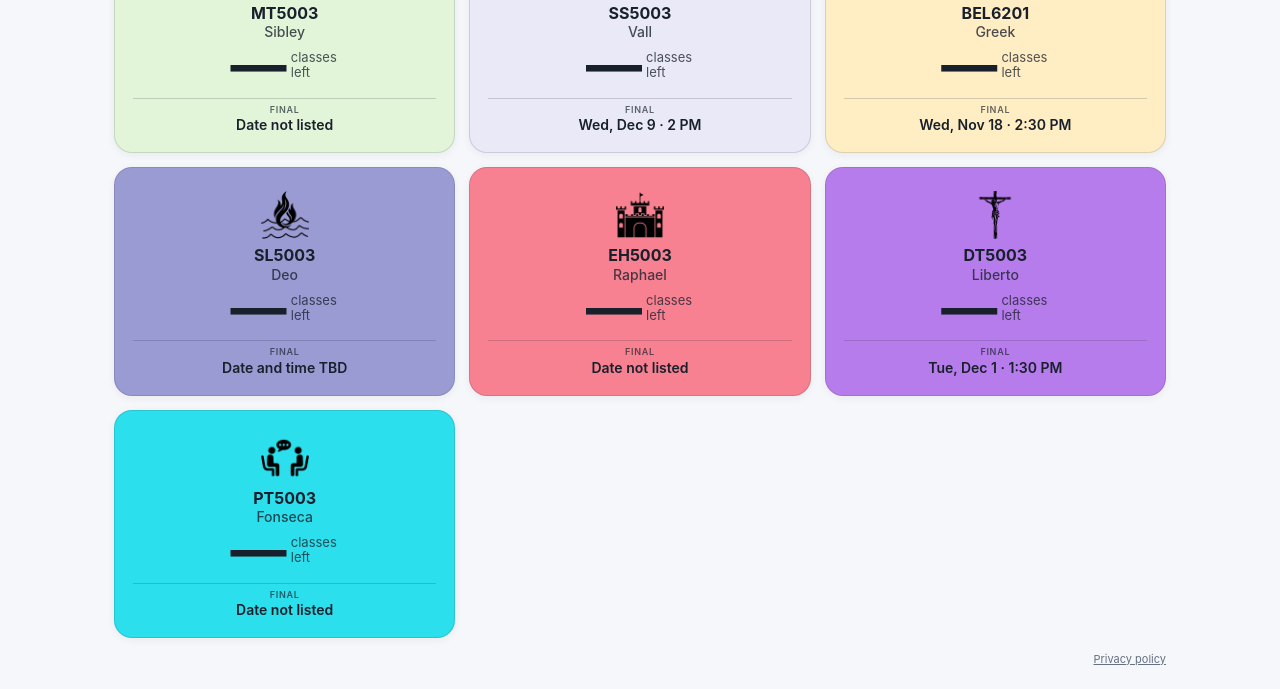
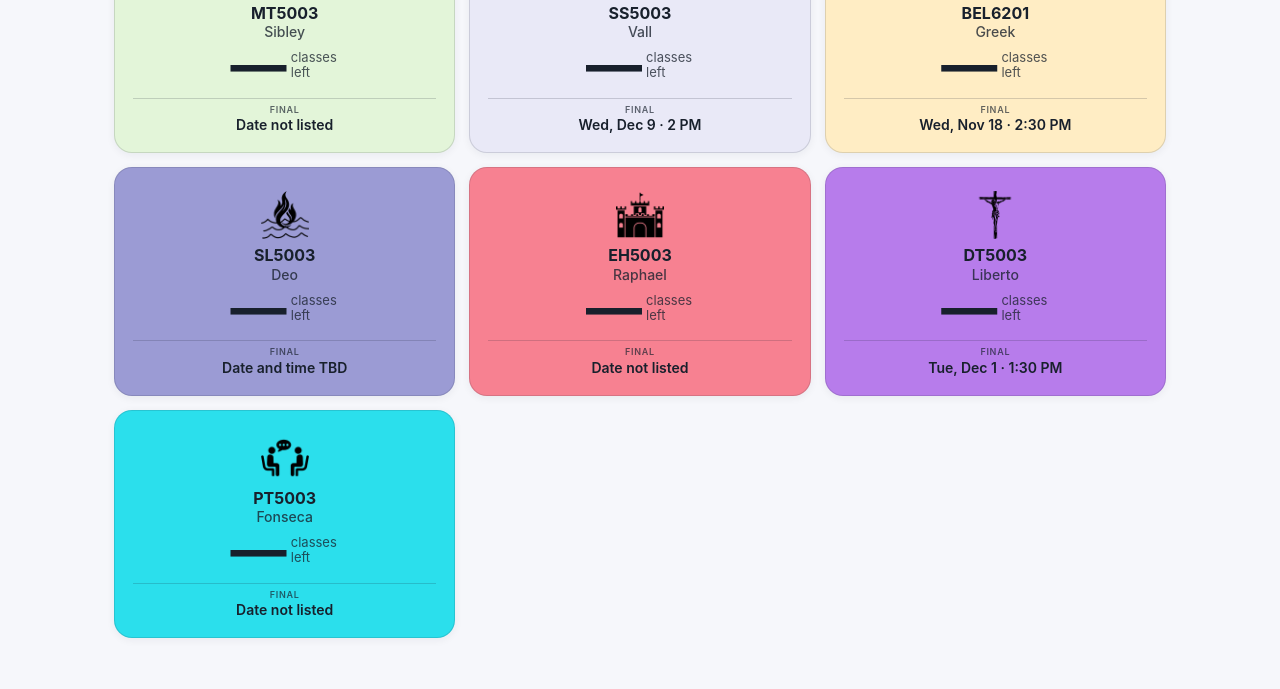
Before and after one commit to andrewdarling7/misc, a plain HTML site: page Fall26Classes/classesleft.html in a window 1280 px wide. Shown: the part 186-875 px from the top of the page. After the commit the page ends 848 px from the top, so only its background shows below. Drawn offline with Linux system fonts and the light colour scheme.

Commit message:
medium nope

```diff
--- a/Fall26Classes/classesleft.html
+++ b/Fall26Classes/classesleft.html
@@ -451,7 +451,7 @@
   </main>
 
 
-  <footer class="privacy-link" display="none"><a href="privacy.html">Privacy policy</a></footer>
+  <footer class="privacy-link" style="display: none"><a href="privacy.html">Privacy policy</a></footer>
 
   <script src="https://accounts.google.com/gsi/client" async defer></script>
   <script src="calendar-config.js?v=e9bf8e5"></script>
```
